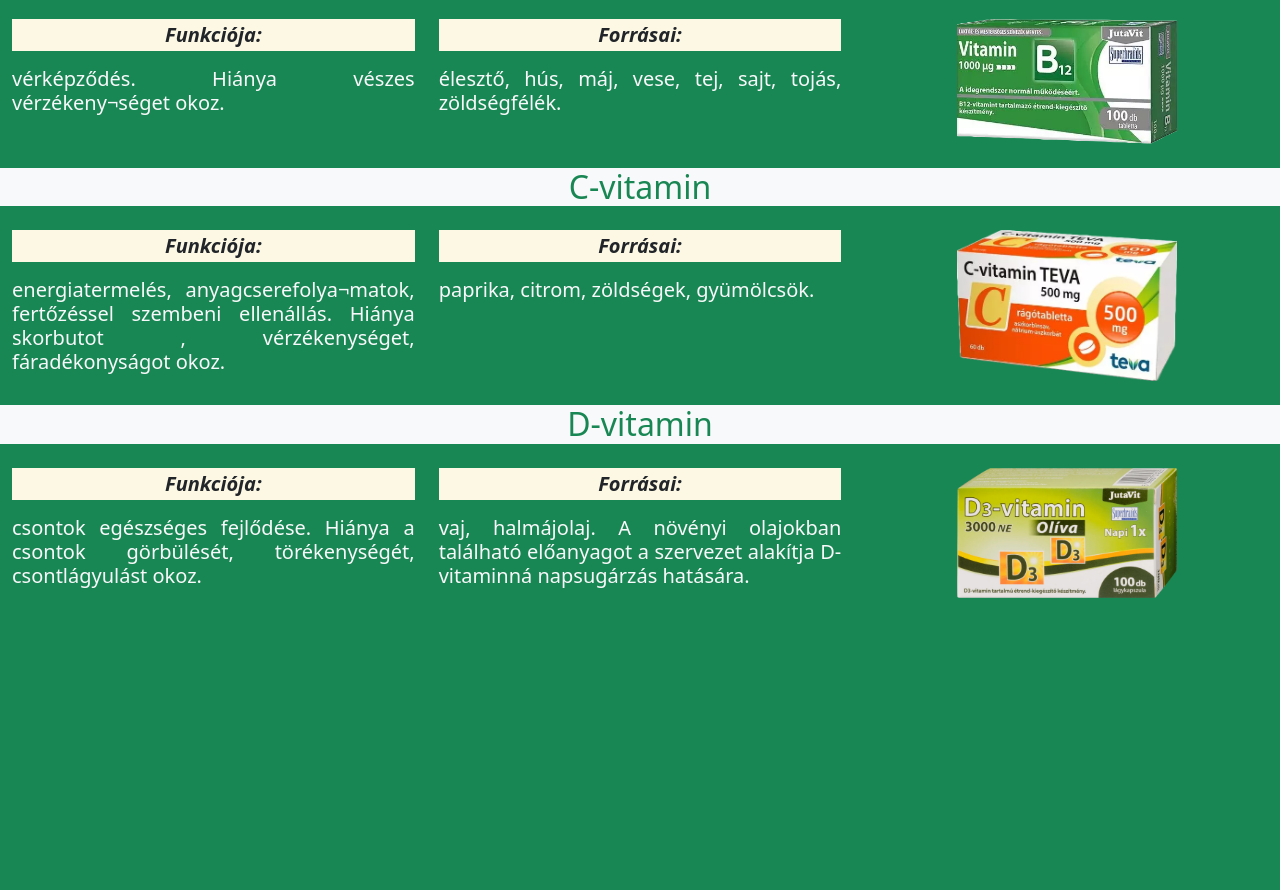
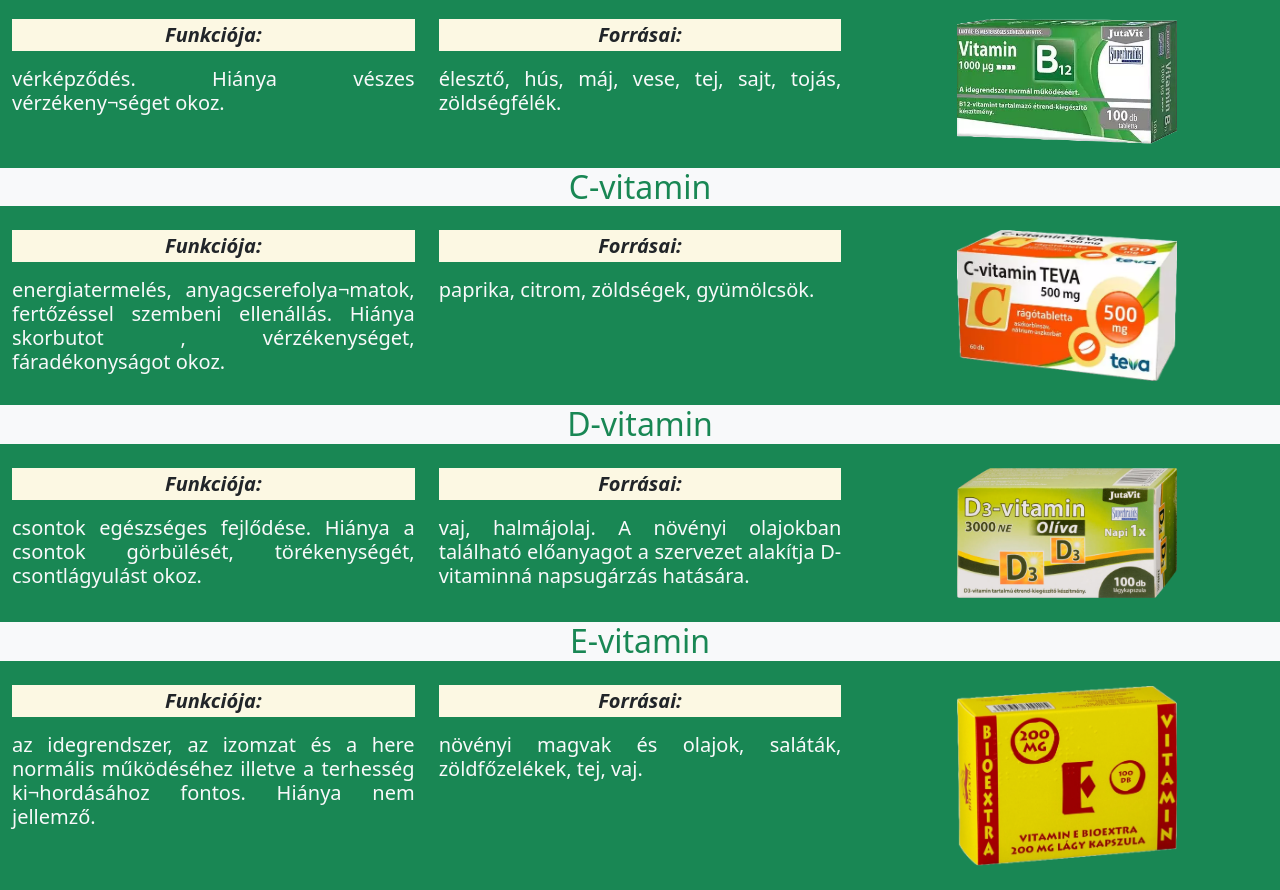
Before and after one commit to busa-robi/vitaminok, a plain HTML site: page index.html in a window 1280 px wide. Shown: the part 849-1739 px from the top of the page. Before the commit the page ends 1471 px from the top, so only its background shows below. Drawn offline with nearby package versions, Linux system fonts and the light colour scheme.

Commit message:
E-vitamin

```diff
--- a/index.html
+++ b/index.html
@@ -141,6 +141,27 @@
           </div>
 
 
+          <div class="row">
+            <div class="col-md-12 text-center h2 bg-light"><a href="https://www.webbeteg.hu/cikkek/egeszseges/2545/e-vitamin" target="_blank" title="E-vitamin" class="text-success text-decoration-none">E-vitamin</a></div>
+         </div>
+         <div class="row">
+                 <div class="col-md-4 text-light h5" style="text-align: justify;">
+                     <p class="text-dark text-center mt-3 mark fst-italic fw-bold">Funkciója:</p>az idegrendszer, az izomzat és a here normális működéséhez illetve a terhesség ki¬hordásához fontos. Hiánya nem jellemző.
+                 </div>
+
+                 <div class="col-md-4 text-light h5" style="text-align: justify;">
+                     <p class="text-dark text-center mt-3 mark fst-italic fw-bold">Forrásai:</p>növényi magvak és olajok, saláták, zöldfőzelékek, tej, vaj.
+                 </div>
+
+                 <div class="col-md-4 text-center mt-3 mb-4">
+                     <a href="https://www.webbeteg.hu/cikkek/egeszseges/2545/e-vitamin" target="_blank">
+                           <img src="e-vitamin.png" alt="E-vitamin" title="E-vitamin" width="220">
+                     </a>
+                 </div>
+          </div>
+
+
+
    </div>
 </body>
 </html>
```
Also changed, not shown: e-vitamin.png (added).
